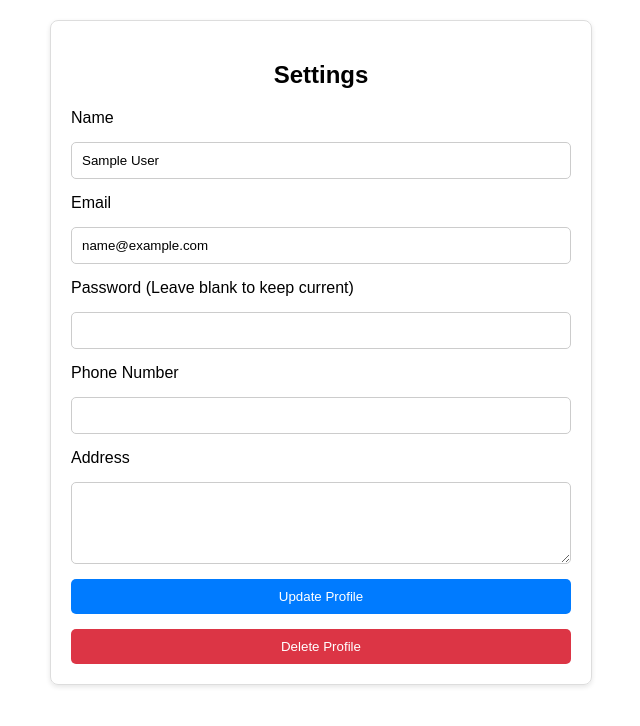
After one commit to depressedKarimul/Foodio, a PHP site: page /php/settings.php in a window 1280 px wide. The commit adds this page. Shown: the top 726 px of the page, without its empty margins (319-959 px from the left). Run offline with PHP 8.4, Linux system fonts and the light colour scheme; the visitor is signed in with stand-in values (Sample User, id 1).

Commit message:
Implement food delivery feature for delivery personnel and enable customer profile editing

```diff
--- a/php/Customer.php
+++ b/php/Customer.php
@@ -156,9 +156,9 @@ $result = $conn->query($sql);
             </div>
             <ul class="menu dropdown-content" id="dropdownMenu">
                 <li>
-                    <a href="#">Profile</a>
+                    <a href="customerProfile.php">Profile</a>
                 </li>
-                <li><a href="#">Settings</a></li>
+                <li><a href="settings.php">Settings</a></li>
                 <li><a href="logout.php">Logout</a></li>
             </ul>
         </div>
--- /dev/null
+++ b/php/settings.php
@@ -0,0 +1,152 @@
+<?php
+session_start();
+include 'database.php';
+
+// Ensure the user is logged in
+if (!isset($_SESSION['user_id'])) {
+    header("Location: login.php");
+    exit;
+}
+
+$userId = $_SESSION['user_id'];
+$message = "";
+
+// Fetch the current user details
+$sql = "SELECT name, email, phone_number, address FROM Users WHERE user_id = ?";
+$stmt = $conn->prepare($sql);
+$stmt->bind_param("i", $userId);
+$stmt->execute();
+$result = $stmt->get_result();
+
+if ($result->num_rows === 1) {
+    $user = $result->fetch_assoc();
+} else {
+    echo "User not found.";
+    exit;
+}
+
+// Update user details
+if ($_SERVER["REQUEST_METHOD"] === "POST" && isset($_POST['update'])) {
+    $name = $_POST['name'];
+    $email = $_POST['email'];
+    $password = !empty($_POST['password']) ? password_hash($_POST['password'], PASSWORD_BCRYPT) : null;
+    $phone_number = $_POST['phone_number'];
+    $address = $_POST['address'];
+
+    if ($password) {
+        $sql = "UPDATE Users SET name = ?, email = ?, password = ?, phone_number = ?, address = ? WHERE user_id = ?";
+        $stmt = $conn->prepare($sql);
+        $stmt->bind_param("sssssi", $name, $email, $password, $phone_number, $address, $userId);
+    } else {
+        $sql = "UPDATE Users SET name = ?, email = ?, phone_number = ?, address = ? WHERE user_id = ?";
+        $stmt = $conn->prepare($sql);
+        $stmt->bind_param("ssssi", $name, $email, $phone_number, $address, $userId);
+    }
+
+    if ($stmt->execute()) {
+        $message = "Profile updated successfully.";
+    } else {
+        $message = "Error updating profile.";
+    }
+}
+
+// Delete profile
+if ($_SERVER["REQUEST_METHOD"] === "POST" && isset($_POST['delete'])) {
+    $sql = "DELETE FROM Users WHERE user_id = ?";
+    $stmt = $conn->prepare($sql);
+    $stmt->bind_param("i", $userId);
+
+    if ($stmt->execute()) {
+        session_destroy();
+        header("Location: login.php");
+        exit;
+    } else {
+        $message = "Error deleting profile.";
+    }
+}
+?>
+
+<!DOCTYPE html>
+<html lang="en">
+<head>
+    <meta charset="UTF-8">
+    <meta name="viewport" content="width=device-width, initial-scale=1.0">
+    <title>Customer Settings</title>
+    <style>
+        body {
+            font-family: Arial, sans-serif;
+            margin: 20px;
+        }
+        .container {
+            max-width: 500px;
+            margin: 0 auto;
+            padding: 20px;
+            border: 1px solid #ddd;
+            border-radius: 8px;
+            box-shadow: 0 2px 5px rgba(0, 0, 0, 0.1);
+        }
+        h2 {
+            text-align: center;
+        }
+        form {
+            display: flex;
+            flex-direction: column;
+            gap: 15px;
+        }
+        input, textarea {
+            padding: 10px;
+            border: 1px solid #ccc;
+            border-radius: 5px;
+        }
+        button {
+            padding: 10px;
+            background-color: #007bff;
+            color: white;
+            border: none;
+            border-radius: 5px;
+            cursor: pointer;
+        }
+        button:hover {
+            background-color: #0056b3;
+        }
+        .delete-btn {
+            background-color: #dc3545;
+        }
+        .delete-btn:hover {
+            background-color: #a71d2a;
+        }
+        .message {
+            text-align: center;
+            margin-top: 10px;
+            color: green;
+        }
+    </style>
+</head>
+<body>
+    <div class="container">
+        <h2>Settings</h2>
+        <?php if ($message): ?>
+            <p class="message"><?php echo $message; ?></p>
+        <?php endif; ?>
+        <form method="POST" action="settings.php">
+            <label for="name">Name</label>
+            <input type="text" name="name" id="name" value="<?php echo htmlspecialchars($user['name']); ?>" required>
+
+            <label for="email">Email</label>
+            <input type="email" name="email" id="email" value="<?php echo htmlspecialchars($user['email']); ?>" required>
+
+            <label for="password">Password (Leave blank to keep current)</label>
+            <input type="password" name="password" id="password">
+
+            <label for="phone_number">Phone Number</label>
+            <input type="text" name="phone_number" id="phone_number" value="<?php echo htmlspecialchars($user['phone_number']); ?>" required>
+
+            <label for="address">Address</label>
+            <textarea name="address" id="address" rows="4" required><?php echo htmlspecialchars($user['address']); ?></textarea>
+
+            <button type="submit" name="update">Update Profile</button>
+            <button type="submit" name="delete" class="delete-btn">Delete Profile</button>
+        </form>
+    </div>
+</body>
+</html>
```
Also changed, not shown: Database/foodie.sql (+7 -4 lines), php/DeliveryMan.php (+124 -4 lines), php/customerProfile.php (added, +195 -0 lines).
